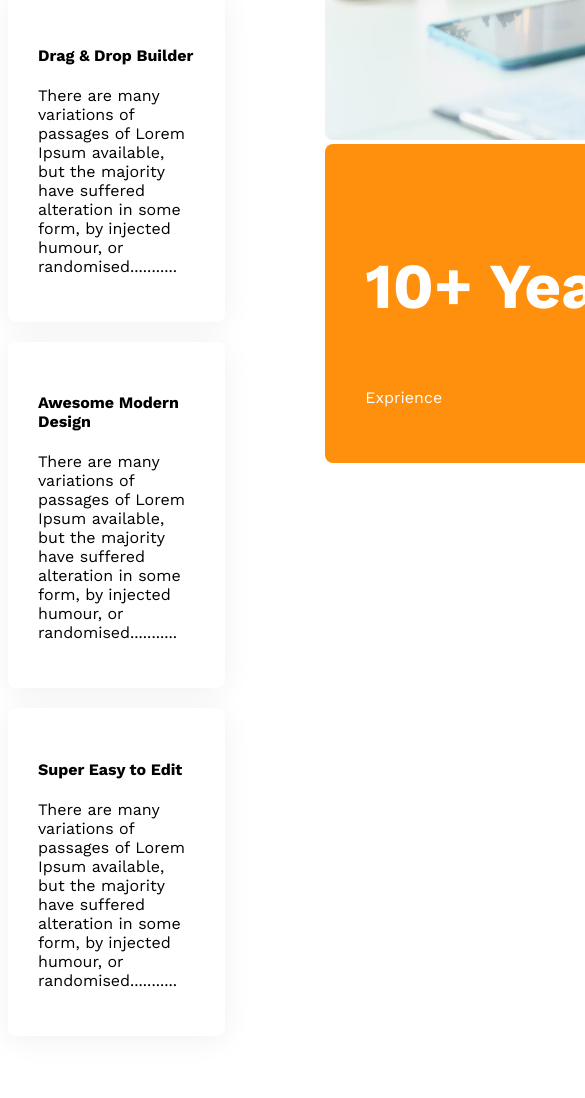
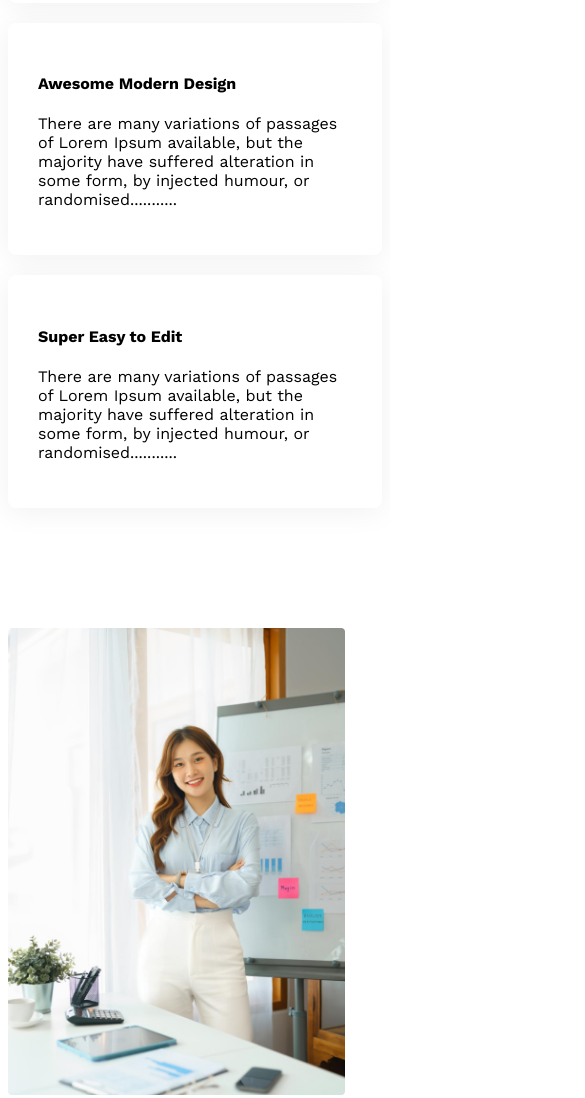
Before and after one commit to kamruzzaman-leeon/g3-architect-website, a plain HTML site: page index.html in a window 390 px wide. Shown: the part 3658-4756 px from the top of the page, 585 px wide, since content can reach past the window. Drawn offline with nearby package versions, Linux system fonts and the light colour scheme.

Commit message:
features img add

```diff
--- a/styles/architect.css
+++ b/styles/architect.css
@@ -124,8 +124,9 @@ main {
 /* features section style */
 .features {
     display: flex;
-    margin-top: 130px;
+    margin: 130px 0px;
     gap: 100px;
+
 }
 
 .features-content .card {
@@ -136,21 +137,33 @@ main {
     padding: 30px;
 }
 
-.features .section-title{
+.features-img img {
+    height: 90%;
+    margin-left: 50px;
+
+
+}
+
+.features .section-title {
     border-left: 5px solid #FF900E;
     padding-left: 20px;
 }
 
-.ten-years-badge{
+
+.ten-years-badge {
     color: #FFF;
     border-radius: 8px;
     background-color: #FF900E;
     width: 342px;
     padding: 40px;
+    text-align: center;
+    position: relative;
+    bottom: 100px;
 }
 
-.ten-years-badge h3{
+.ten-years-badge h3 {
     font-size: 4rem;
+    margin: 0;
 }
 
 /* fact seaction */
@@ -211,8 +224,19 @@ main {
     nav,
     .teams-container,
     .facts-card-container,
+    .features,
     .sponsers-img-container {
         flex-direction: column;
+    }
+
+    .features-img img {
+        width: 90%;
+        margin-left: 0px;
+    }
+
+    .ten-years-badge {
+        position: static;
+        max-width: 150px;
     }
 
     .teams-img-container {
@@ -239,10 +263,20 @@ main {
     nav,
     .teams-container,
     .facts-card-container,
+    .features,
     .sponsers-img-container {
         flex-direction: column;
     }
 
+    .features-img img {
+        width: 90%;
+        margin-left: 0px;
+    }
+
+    .ten-years-badge {
+        position: static;
+        max-width: 80vh;
+    }
 
     .facts-card-container {
         gap: 20px;
```
